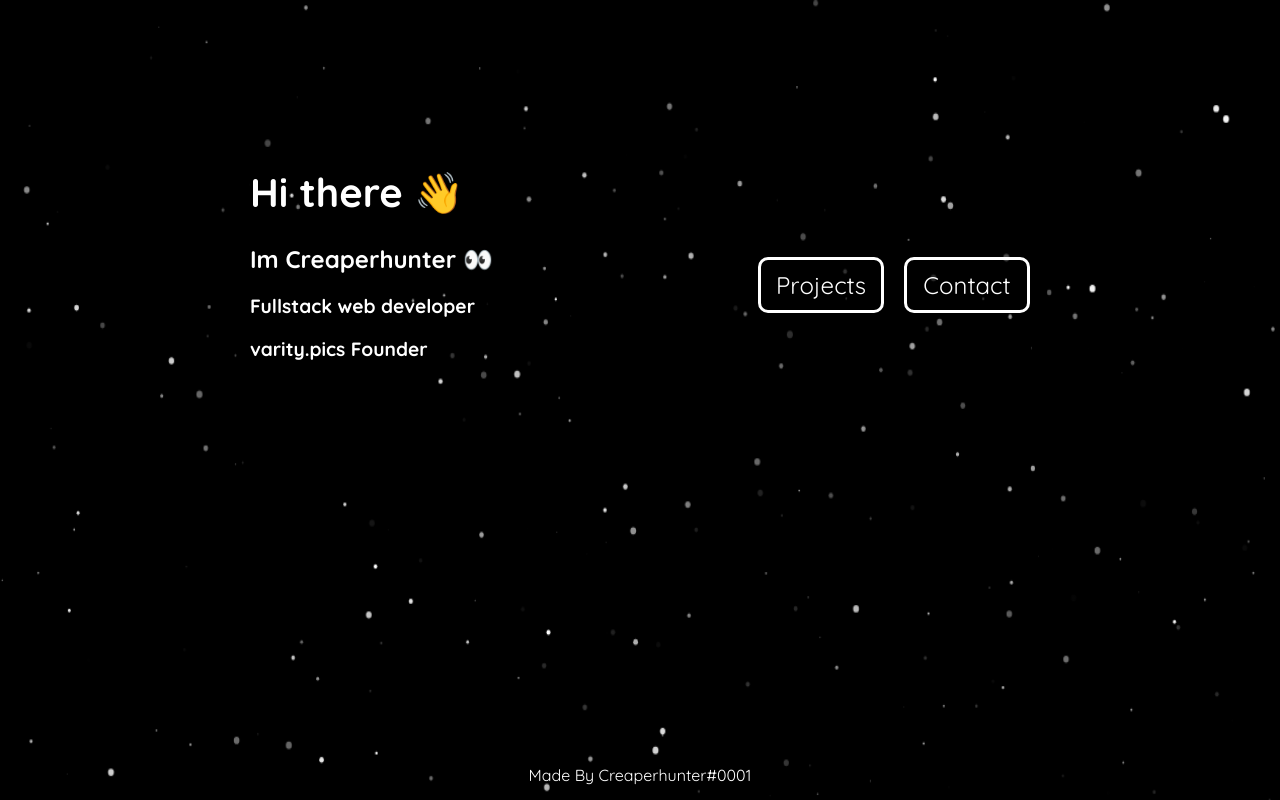
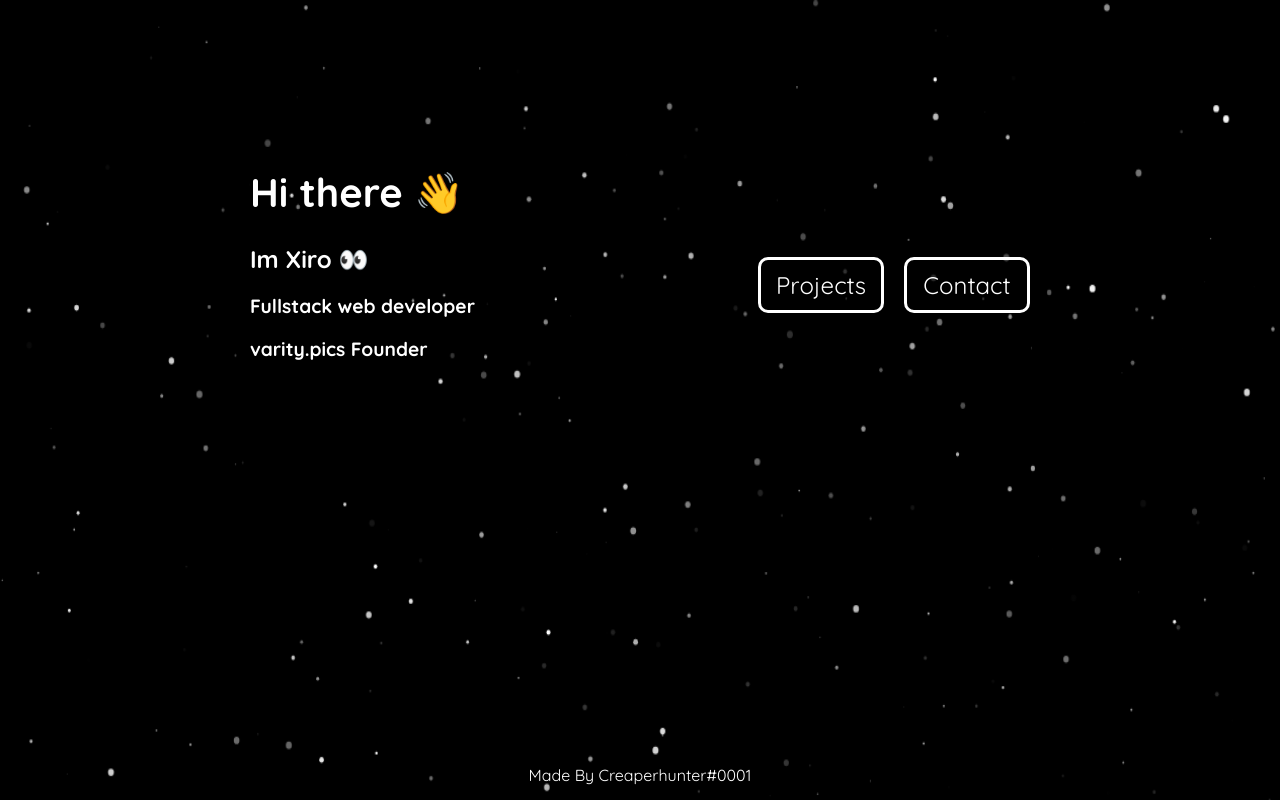
Before and after one commit to XiroXD/personal-page, a SvelteKit app: page / in a window 1280 px wide. Built offline with nearby package versions, Linux system fonts and the light colour scheme.

Commit message:
Update +page.svelte

```diff
--- a/src/routes/+page.svelte
+++ b/src/routes/+page.svelte
@@ -7,7 +7,7 @@
 </script>
 
 <svelte:head>
-	<title>Creaperhunter | Home</title>
+	<title>Xiro | Home</title>
 	<meta name="description" content="Just my personal page" />
 </svelte:head>
 
@@ -16,12 +16,12 @@
 		<div>
 			<h1 in:fly={{ duration: 850, y: 80 }}>Hi there 👋</h1>
 			<h2 in:fly={{ delay: 1000, duration: 850, y: 100 }}>
-				Im {#each 'Creaperhunter 👀' as char, i}
+				Im {#each 'Xiro 👀' as char, i}
 					<span in:fade={{ delay: 2000 + i * 120, duration: 800 }}>{char}</span>
 				{/each}
 			</h2>
 
-			<h3 in:fly={{ delay: 3500, duration: 850, y: 80 }}>Fullstack web developer</h3>
+			<h3 in:fly={{ delay: 3000, duration: 850, y: 80 }}>Fullstack web developer</h3>
 			<h3 in:fly={{ delay: 3700, duration: 850, y: 80 }}>varity.pics Founder</h3>
 <!-- 			<h3 in:fly={{ delay: 3900, duration: 850, y: 80 }}>
 				And proud founder of {#each 'Nothing...' as char, i}
```
